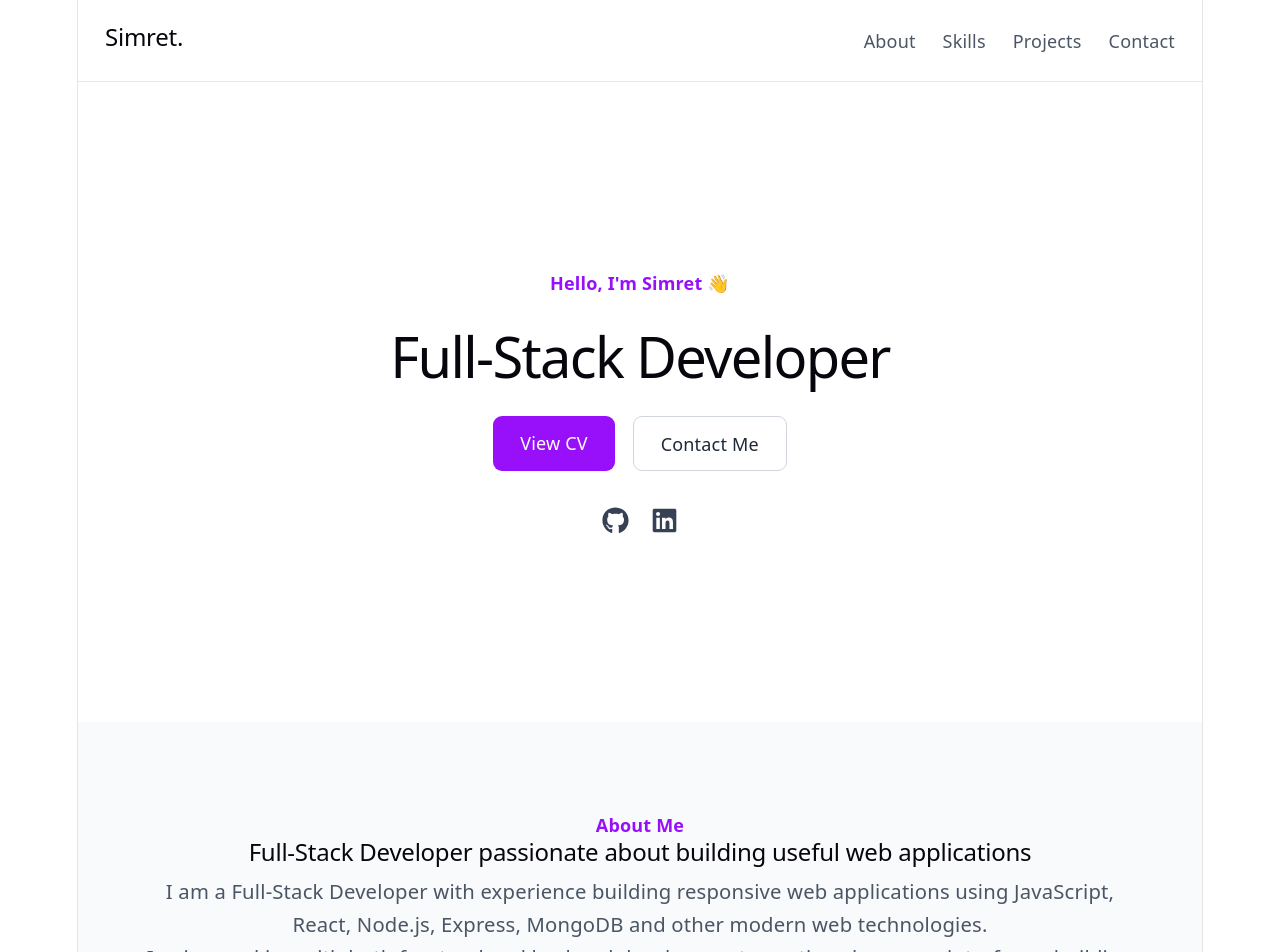
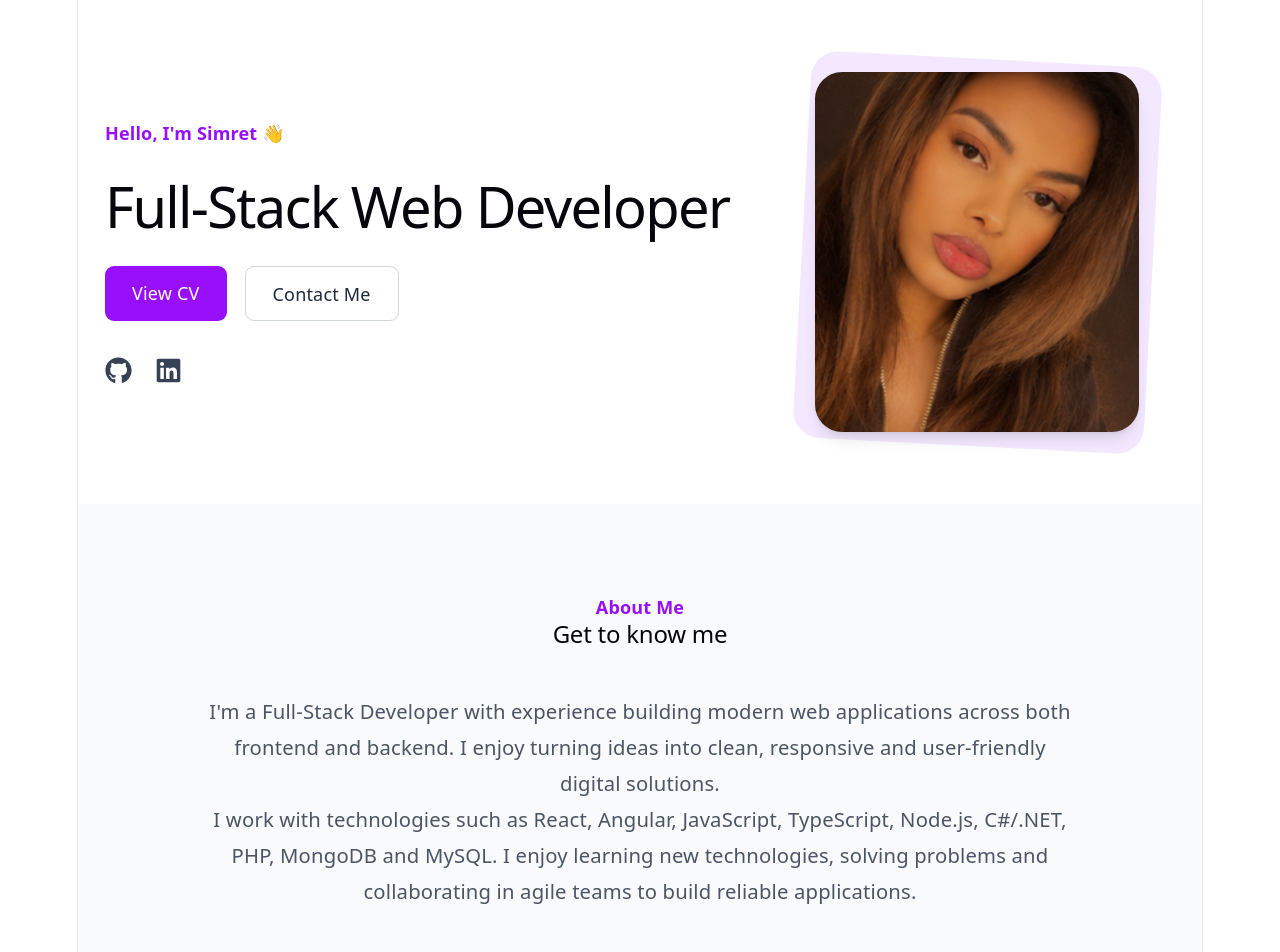
Before and after one commit to SimretN/simret-portfolio, a React (Vite) app: page / in a window 1280 px wide. Shown: the top 952 px of the page. Built offline with nearby package versions, Linux system fonts and the light colour scheme.

Commit message:
Improve hero section and add profile image

```diff
--- a/src/App.jsx
+++ b/src/App.jsx
@@ -1,6 +1,5 @@
 import "./App.css";
 import Hero from "./components/Hero";
-import Navbar from "./components/Navbar";
 import About from "./components/About";
 import Skills from "./components/Skills";
 import Projects from "./components/Projects";
@@ -8,7 +7,6 @@ import Projects from "./components/Projects";
 function App() {
   return (
     <>
-      <Navbar />
       <Hero />
       <About />
       <Skills />
--- a/src/components/About.jsx
+++ b/src/components/About.jsx
@@ -1,24 +1,29 @@
 function About() {
   return (
-    <section id="about" className="px-6 py-20 bg-gray-50">
-      <div className="max-w-4xl mx-auto text-center">
-        <p className="text-purple-600 font-semibold mb-3">About Me</p>
+    <section id="about" className="px-6 py-16 md:py-20 bg-gray-50">
+      <div className="max-w-5xl mx-auto">
+        <div className="text-center mb-8 md:mb-10">
+          <p className="text-purple-600 font-semibold mb-2">About Me</p>
 
-        <h2 className="text-3xl md:text-4xl font-bold text-gray-900 mb-6">
-          Full-Stack Developer passionate about building useful web applications
-        </h2>
+          <h2 className="text-3xl md:text-4xl font-bold text-gray-900">
+            Get to know me
+          </h2>
+        </div>
 
-        <p className="text-lg text-gray-600 leading-relaxed mb-6">
-          I am a Full-Stack Developer with experience building responsive web
-          applications using JavaScript, React, Node.js, Express, MongoDB and
-          other modern web technologies.
-        </p>
+        <div className="max-w-3xl mx-auto text-center">
+          <p className="text-base md:text-lg text-gray-600 leading-7 md:leading-8">
+            I'm a Full-Stack Developer with experience building modern web
+            applications across both frontend and backend. I enjoy turning ideas
+            into clean, responsive and user-friendly digital solutions.
+          </p>
 
-        <p className="text-lg text-gray-600 leading-relaxed">
-          I enjoy working with both frontend and backend development, creating
-          clean user interfaces, building APIs and turning ideas into complete
-          applications.
-        </p>
+          <p className="text-base md:text-lg text-gray-600 leading-7 md:leading-8 mt-5">
+            I work with technologies such as React, Angular, JavaScript,
+            TypeScript, Node.js, C#/.NET, PHP, MongoDB and MySQL. I enjoy
+            learning new technologies, solving problems and collaborating in
+            agile teams to build reliable applications.
+          </p>
+        </div>
       </div>
     </section>
   );
--- a/src/components/Hero.jsx
+++ b/src/components/Hero.jsx
@@ -1,22 +1,22 @@
 import { FaGithub, FaLinkedin } from "react-icons/fa";
+import profileImage from "../assets/profile/simret-profile.jpg";
 
 function Hero() {
   return (
-    <section
-      id="home"
-      className="min-h-[80vh] flex items-center justify-center px-6"
-    >
-      <div className="max-w-4xl mx-auto text-center">
+    <section id="home" className="px-6 py-12 md:py-16">
+      <div className="max-w-6xl mx-auto flex flex-col-reverse md:flex-row items-center justify-between gap-10 md:gap-12">
+        {/* Left side - Text */}
+        <div className="md:w-[58%] text-center md:text-left">
           <p className="text-purple-600 font-semibold mb-4">
             Hello, I'm Simret 👋
           </p>
 
-        <h1 className="text-4xl md:text-6xl font-bold text-gray-900 mb-8">
-          Full-Stack Developer
+          <h1 className="text-4xl md:text-5xl lg:text-5xl xl:text-6xl font-bold text-gray-900 mb-8 md:whitespace-nowrap">
+            Full-Stack Web Developer
           </h1>
 
-        <div className="flex flex-wrap justify-center gap-4 mb-8">
-          {/* View CV */}
+          {/* Buttons */}
+          <div className="flex flex-wrap justify-center md:justify-start gap-4 mb-8">
             <a
               href="/Simret-Negash-CV-English.pdf"
               target="_blank"
@@ -26,7 +26,6 @@ function Hero() {
               View CV
             </a>
 
-          {/* Contact */}
             <a
               href="#contact"
               className="border border-gray-300 px-6 py-3 rounded-lg font-medium text-gray-800 hover:border-purple-600 hover:text-purple-600 transition"
@@ -36,7 +35,7 @@ function Hero() {
           </div>
 
           {/* Social Links */}
-        <div className="flex justify-center gap-5 text-2xl">
+          <div className="flex justify-center md:justify-start gap-5 text-2xl">
             <a
               href="https://github.com/SimretN"
               target="_blank"
@@ -58,6 +57,30 @@ function Hero() {
             </a>
           </div>
         </div>
+
+        {/* Right side - Profile Picture */}
+        <div className="md:w-[42%] flex justify-center">
+          <div className="relative">
+            {/* Purple background decoration */}
+            <div className="absolute -inset-3 bg-purple-100 rounded-3xl rotate-3"></div>
+
+            <img
+              src={profileImage}
+              alt="Simret Negash"
+              className="
+                relative
+                w-52 h-64
+                sm:w-56 sm:h-72
+                md:w-64 md:h-80
+                lg:w-72 lg:h-80
+                object-cover
+                rounded-3xl
+                shadow-lg
+              "
+            />
+          </div>
+        </div>
+      </div>
     </section>
   );
 }
```
Also changed, not shown: src/assets/profile/simret-profile.jpg (added). Lines whose indentation alone changed are shown as unchanged.
